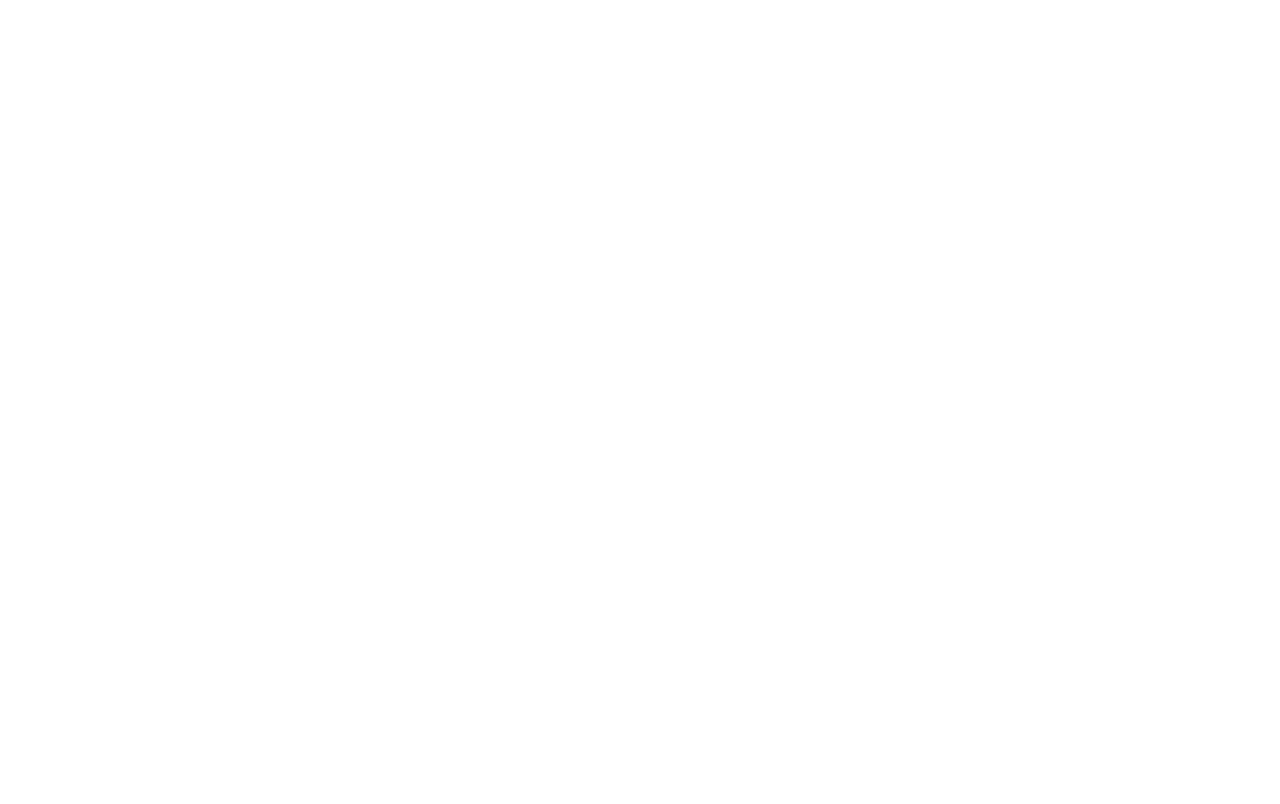
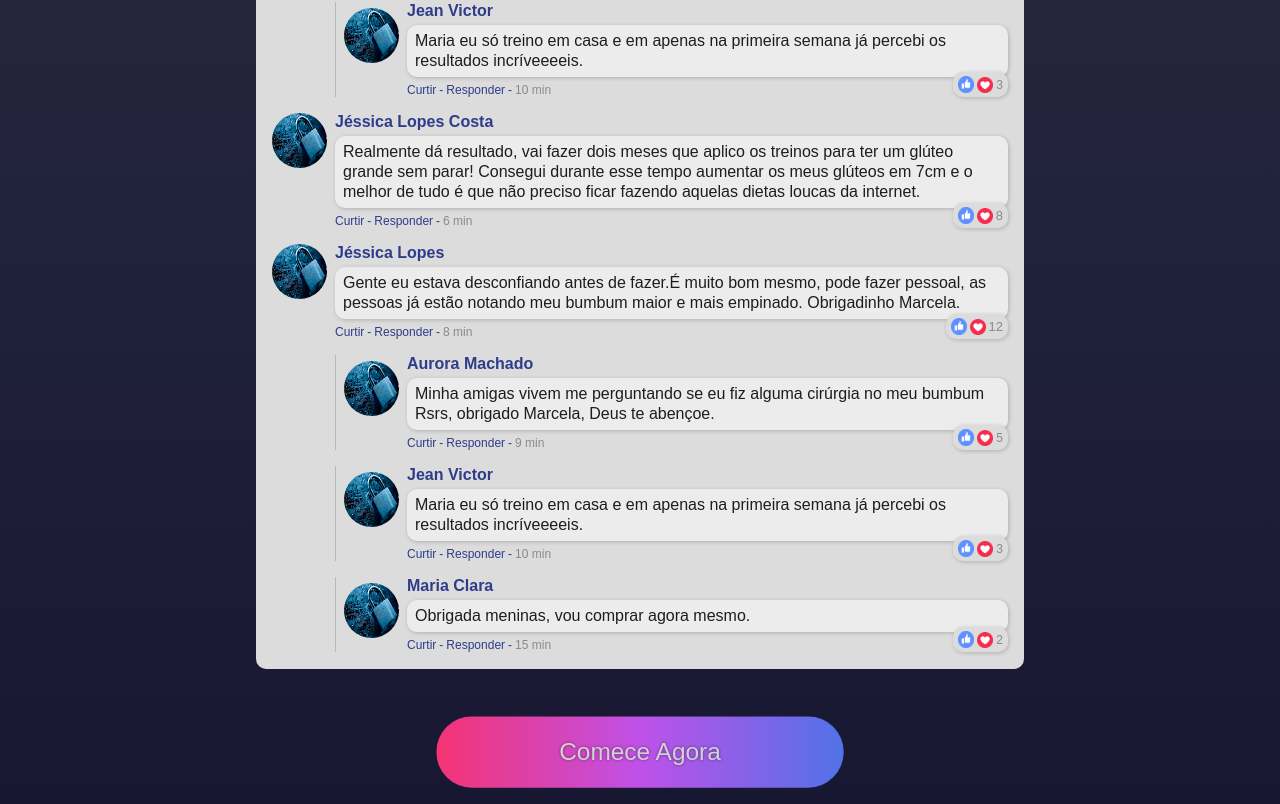
Before and after one commit to JeanVictorMachado/keto-life-max, a React (Create React App) app: page / in a window 1280 px wide. Shown: the part 1656-2460 px from the top of the page. Before the commit the page ends 1399 px from the top, so only its background shows below. Built offline with nearby package versions, Linux system fonts and the light colour scheme.

Commit message:
feat: updated

```diff
--- a/src/pages/Home/index.tsx
+++ b/src/pages/Home/index.tsx
@@ -1,12 +1,15 @@
-import { useContext, useEffect, useState } from "react";
+import { useContext, useEffect, useMemo, useState } from "react";
 import { BookIcon } from "../../components/BookIcon";
 import { ButtonsGender } from "../../components/ButtonsGender";
+import { CardTestimonial } from "../../components/CardTestimonial";
 import { Footer } from "../../components/Footer";
 import { Header } from "../../components/Header";
 import { Loading } from "../../components/Loading";
 import { PerfilIcon } from "../../components/PerfilIcon";
 import { ToastCookies } from "../../components/ToastCookies";
-import ContextAPI from "../../context/ContextApi";
+import ContextAPI, { TestimonialProps } from "../../context/ContextApi";
+
+import testimonialScripts from "../../testimonials/testimonial_1.json";
 
 import "./styles.css";
 
@@ -15,6 +18,10 @@ export const Home = () => {
 
   const { showLoading, showToastCookies, setShowLoading, setShowToastCookies } =
     useContext(ContextAPI);
+
+  const testimonial = useMemo(() => {
+    return testimonialScripts as TestimonialProps[];
+  }, []);
 
   const handleToastCookies = (isToast: boolean) => {
     setToastCookies(isToast);
@@ -111,6 +118,19 @@ export const Home = () => {
                 Comece Agora
               </a>
             </div>
+
+            <section className="home-content__testimonial-container">
+              <CardTestimonial testimonials={testimonial} />
+            </section>
+
+            <div className="home-content__button-start-now-container">
+              <a
+                href="#home-content__call-method"
+                className="home-content__button-start-now"
+              >
+                Comece Agora
+              </a>
+            </div>
           </div>
 
           <Footer />
--- a/src/pages/Home/styles.css
+++ b/src/pages/Home/styles.css
@@ -96,12 +96,13 @@
   display: flex;
   justify-content: center;
   align-items: center;
+
+  animation: animationButtonHome 1s ease infinite;
 }
 
 .home-content__button-start-now:hover {
   transition: 0.3s;
   filter: brightness(0.9);
-  animation: animationButtonHome 1s ease infinite;
 }
 
 @keyframes animationButtonHome {
@@ -115,3 +116,7 @@
     transform: scale(1);
   }
 }
+
+.home-content__testimonial-container {
+  padding-top: 16px !important;
+}
```
